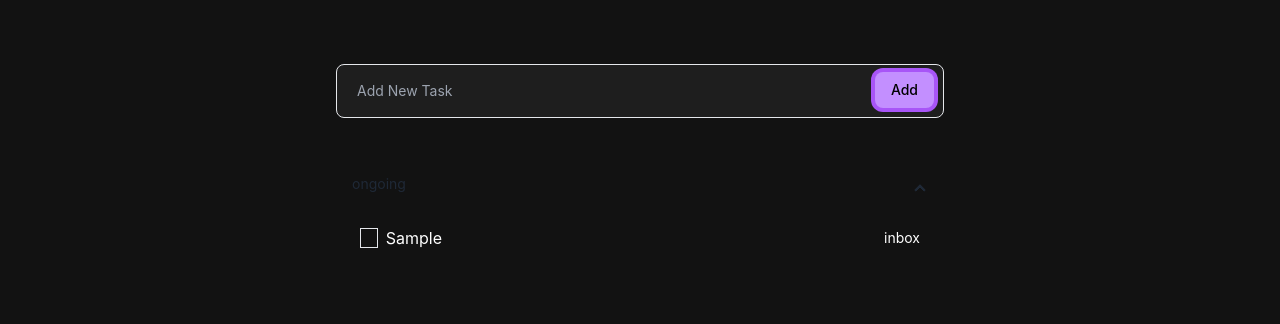
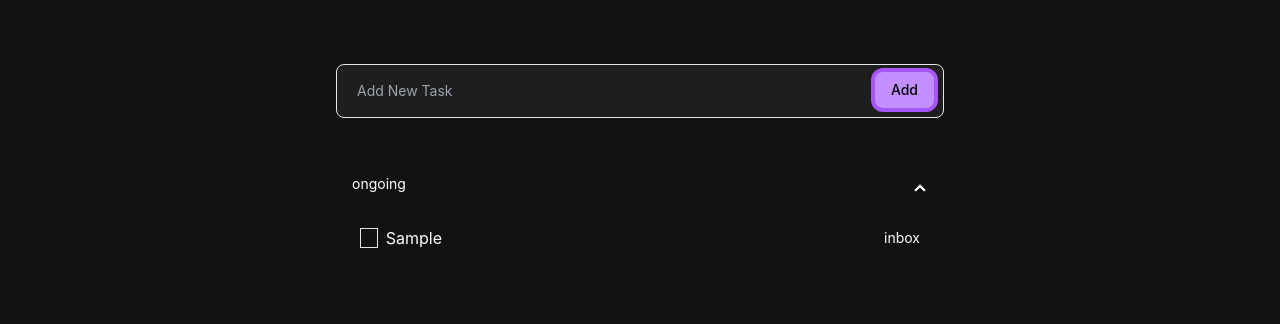
Before and after one commit to longpaus/to-do-app, a React (Create React App) app: page / in a window 1280 px wide. Both pictures are taken after typing "Sample" into the empty fields and a click on the button "Add". Shown: the top 324 px of the page. Built offline with nearby package versions, Linux system fonts and the light colour scheme.

Commit message:
create a tasklist component for some abstraction

```diff
--- /dev/null
+++ b/src/components/TaskList.tsx
@@ -0,0 +1,33 @@
+import React from 'react';
+import {Task, TaskListType} from '../types/TaskTypes';
+import TaskCard from "./cards/TaskCard";
+
+interface TaskListProps {
+  listType: TaskListType;
+  tasks: Task[];
+  onClickCheckBox: (taskId: string, listType: TaskListType) => void;
+  onChangeTaskName: (taskId: string, listType: TaskListType, newTaskName: string) => void;
+}
+
+const TaskList: React.FC<TaskListProps> = (props) => {
+  const {listType, tasks, onClickCheckBox, onChangeTaskName} = props;
+  return (
+    <div className="collapse collapse-arrow mt-10">
+      <input type="checkbox" defaultChecked={true}/>
+      <div className="collapse-title text-sm text-white">{listType}</div>
+      <ul className="collapse-content max-w divide-y divide-gray-800 dark:divide-gray-700">
+        {tasks.map((t: Task, index: number) => (
+          <TaskCard
+            key={t.id}
+            taskName={t.name}
+            checked={listType === 'complete'}
+            onClickCheckBox={() => onClickCheckBox(t.id, listType)}
+            onChange={(newTaskName) => onChangeTaskName(t.id, listType, newTaskName)}
+          />
+        ))}
+      </ul>
+    </div>
+  );
+};
+
+export default TaskList;
--- a/src/pages/Home.tsx
+++ b/src/pages/Home.tsx
@@ -1,8 +1,8 @@
 import React, {useState} from "react";
 import AddTaskForm from "../components/AddTaskForm";
-import TaskCard from "../components/cards/TaskCard";
 import {Task, TaskId, TaskListType, TasksList} from "../types/TaskTypes";
 import uuid from "react-uuid";
+import TaskList from "../components/TaskList";
 
 export default function Home() {
   const [task, setTask] = useState<string>('');
@@ -66,7 +66,7 @@ export default function Home() {
   const submitTaskHandler = (e: React.FormEvent<HTMLFormElement>) => {
     e.preventDefault();
     if (task.length !== 0) {
-      const newTask: Task = {name: task, id: uuid()}
+      const newTask: Task = {name: task, id: uuid(), creationTime: new Date()}
       addTaskToList(newTask, 'ongoing');
       setTask('');
     }
@@ -81,23 +81,13 @@ export default function Home() {
 
         {ListTypes.map((listType) => (
           tasksList[listType].length > 0 &&
-          <div className="collapse collapse-arrow mt-10">
-            <input type="checkbox" defaultChecked={true}/>
-            <div className="collapse-title text-sm">
-              {listType}
-            </div>
-            <ul className="collapse-content max-w divide-y divide-gray-800 dark:divide-gray-700">
-              {tasksList[listType].map((t: Task, index: number) => (
-                <TaskCard
-                  onClickCheckBox={() => clickCheckedHandler(t.id, listType)}
-                  key={t.id}
-                  taskName={t.name} onChange={changeTaskNameHandler(t.id, listType)}
-                  checked={listType === 'complete'}
-                />
-              ))}
-            </ul>
-          </div>
-
+          <TaskList
+            key={listType}
+            listType={listType}
+            tasks={tasksList[listType]}
+            onClickCheckBox={clickCheckedHandler}
+            onChangeTaskName={changeTaskNameHandler}
+          />
         ))}
 
       </div>
--- a/src/types/TaskTypes.tsx
+++ b/src/types/TaskTypes.tsx
@@ -4,6 +4,7 @@ export type TaskId = string
 export type Task = {
   name: string,
   id: TaskId
+  creationTime: Date
 }
 
 export type TasksList = {
```
